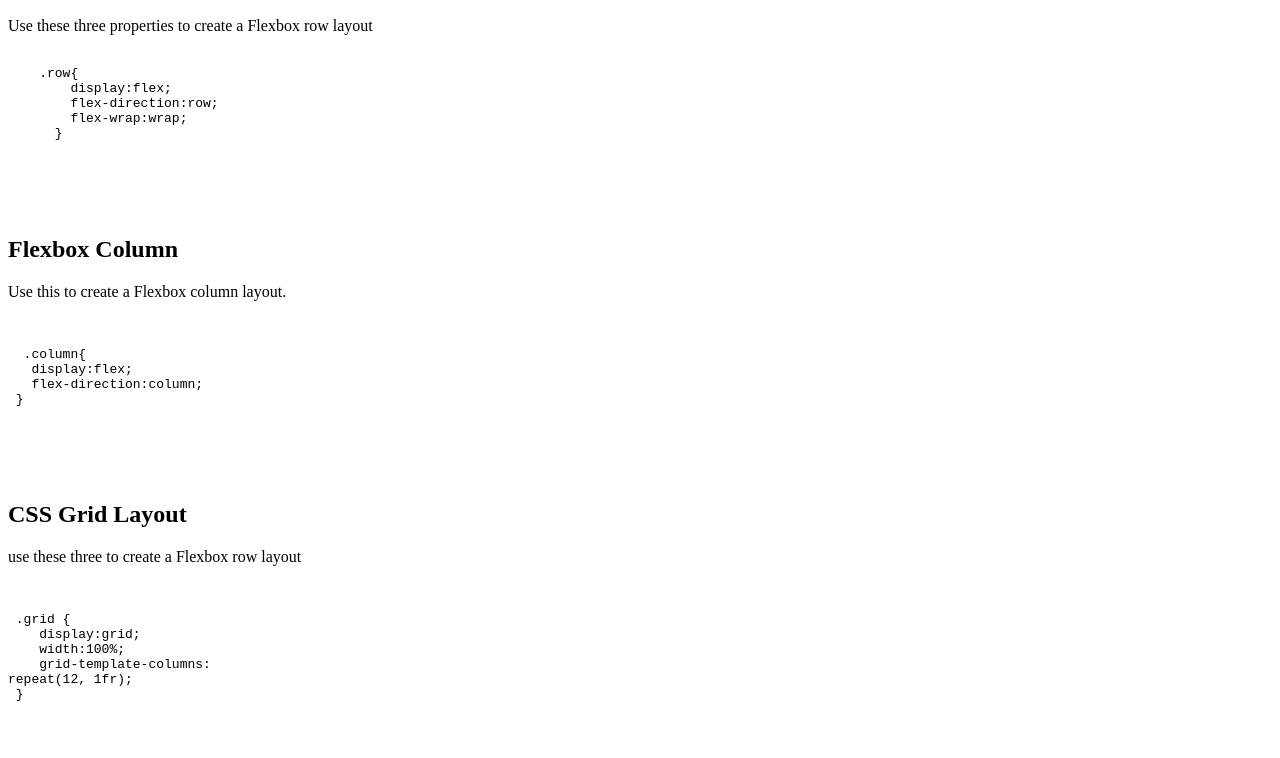
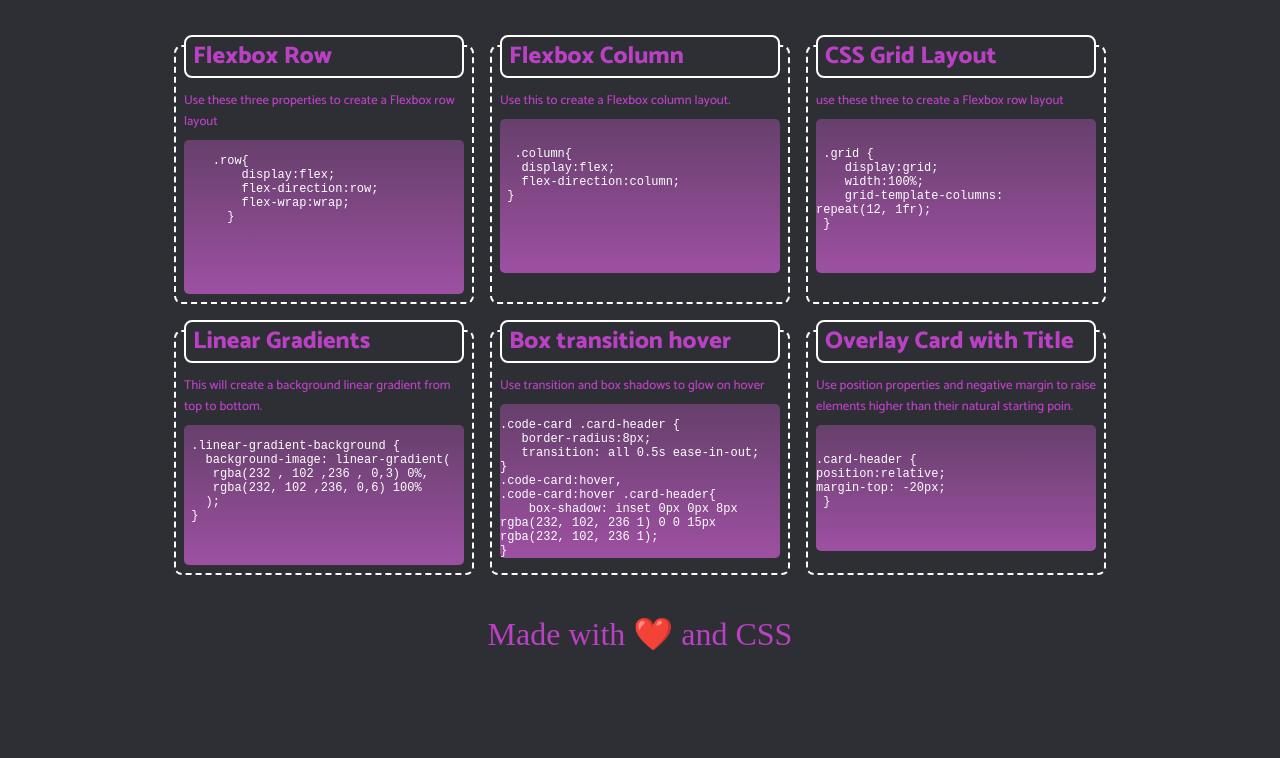
Before and after one commit to MihaiS1988/Mini-Project2, a plain HTML site: page index.html in a window 1280 px wide. Shown: the part 148-906 px from the top of the page. After the commit the page ends 833 px from the top, so only its background shows below. Drawn offline with Linux system fonts and the light colour scheme; files that its build step writes are made by us from their sources.

Commit message:
Update style.css

```diff
--- a/assets/style.css
+++ b/assets/style.css
@@ -1,40 +1,103 @@
-.grid {
-display: grid;
-width: 100%;
-grid-template-columns: repeat(12, 1fr);
+@import url('https://fonts.googleapis.com/css2?family=Catamaran:wght@500;700;800;900&family=Montserrat&family=Oswald:wght@400;700&family=Outfit:wght@300;400;600&family=Playfair+Display:wght@900&family=Roboto&display=swap');
+*{
+    margin: 0;
+    padding: 0;
+    box-sizing: border-box;
+    /* font-family: 'Oswald', sans-serif; */
+    /* font-family: 'Outfit', sans-serif; */
+    /* font-family: 'Playfair Display', serif; */
+
 }
 
-.row {
-    background-color:lightpink;
-    display: flex;
-    flex-direction: row;
-    flex-wrap: wrap;
+:root{
+    /* --pink: */
+    --light-pink:rgb(186,64,196);
+    }
+
+body{
+    background-color: #2e2f34; ;
 }
 
-.card-header {
-    position: relative;
-    margin-top: -20px ;
+#wrapper{
+    max-width: 1200px;
+    margin: 0 auto;
+    /* border: solid firebrick 2px; */
+}
+#section1{
+ margin: 0 auto;
+ display: flex;
+ flex-wrap: wrap;
+ justify-content: center;
+ row-gap: 10px;
 }
 
-.column {
-    display:flex;
-    flex-direction: column;
+
+
+.item{
+    width: 300px;
+    border: dashed white 2px;
+    gap: 10px;
+    padding: 0.5rem;
+    margin: 0.5rem;
+    /* height: 100%; */
+    border-radius: 8px;
+    transition: all 0.5s ease-in-out;
+
+
 }
 
-.linear-gradiant-background {
-    background-image: linear-gradient(
-        rgba(232, 102, 236, 0.3) 0%
-        rgba(232, 102, 236, 0.6) 100%
-    );
+.item:hover, .item:hover .item_title{
+    box-shadow: inset 0px 0px 8px rgba(232,102,236, 1) , 0 0 15px rgba(232,102,236, 1);
+}
+.item_title{
+    font-family: 'Catamaran', sans-serif;
+    font-weight: 800;
+    top: -20px;;
+    position: relative;
+    color: var(--light-pink);
+    border: solid 2px white;
+    border-radius: 5px;
+    padding-left:7px;
+    background-color: #2e2f34;
+    border-radius: 8px;
+    transition: all 0.5s ease-in-out;
+
+
+}
+.item p{
+    font-family: 'Catamaran', sans-serif;
+    padding-bottom: 0.5rem;
+    margin-top: -8px;
+    color:var(--light-pink);
+    font-weight: 400;
+    font-size: 0.8rem;
 }
 
-.code-card .card-header {
-    border-radius: 8px;
-    transition: all 0.5s ease-in-out;
+/*   Add uniform background      */
+pre{
+    font-weight: 100;
+    font-size: 12px;
+    color: white;
+    border-radius: 5px;
+    background-image:  linear-gradient(rgba(232,102,236,0.3) 0% , rgba(232,102,236,0.6) 100%);
+}
+header{
+    font-family: 'Catamaran', sans-serif;
+    padding: 3rem;
+    color: var(--light-pink);
+    text-align: center;
+    font-weight: 900;
+}
+header p{
+    color: white;
+    padding-top: 1rem;
+    font-weight: 400;
+    font-size: 0.8rem;
 }
 
-.code-card:hover, .code-card:hover .card-header {
-box-shadow: inset 0px 0px 8px
-rgba(232, 102, 236, 1), 0 0 15px
-rgba(232, 102, 236, 1);
+footer{
+    text-align: center;
+    color: var(--light-pink);
+    font-size: 2rem;
+    padding: 2rem;
 }
```
